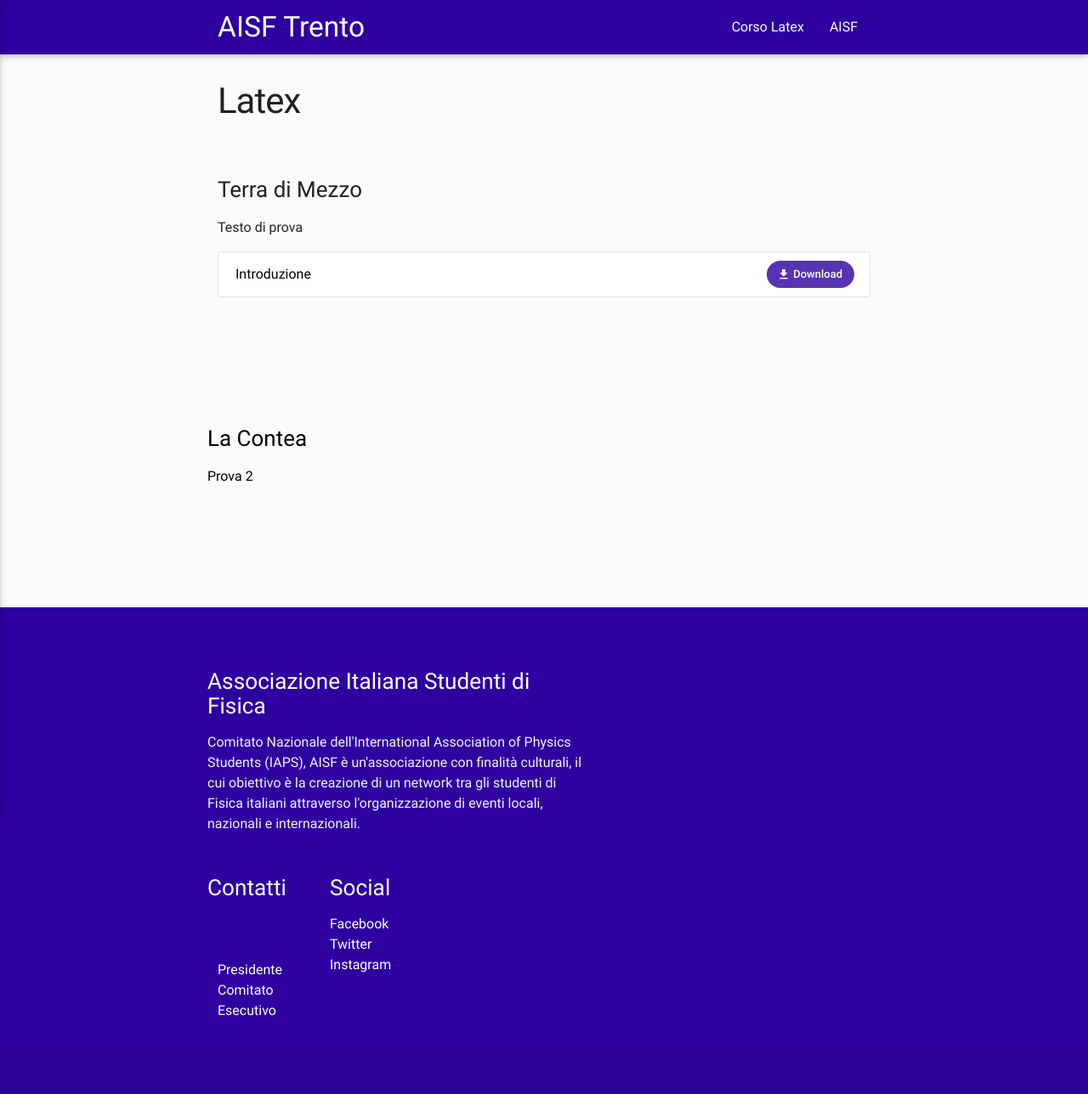
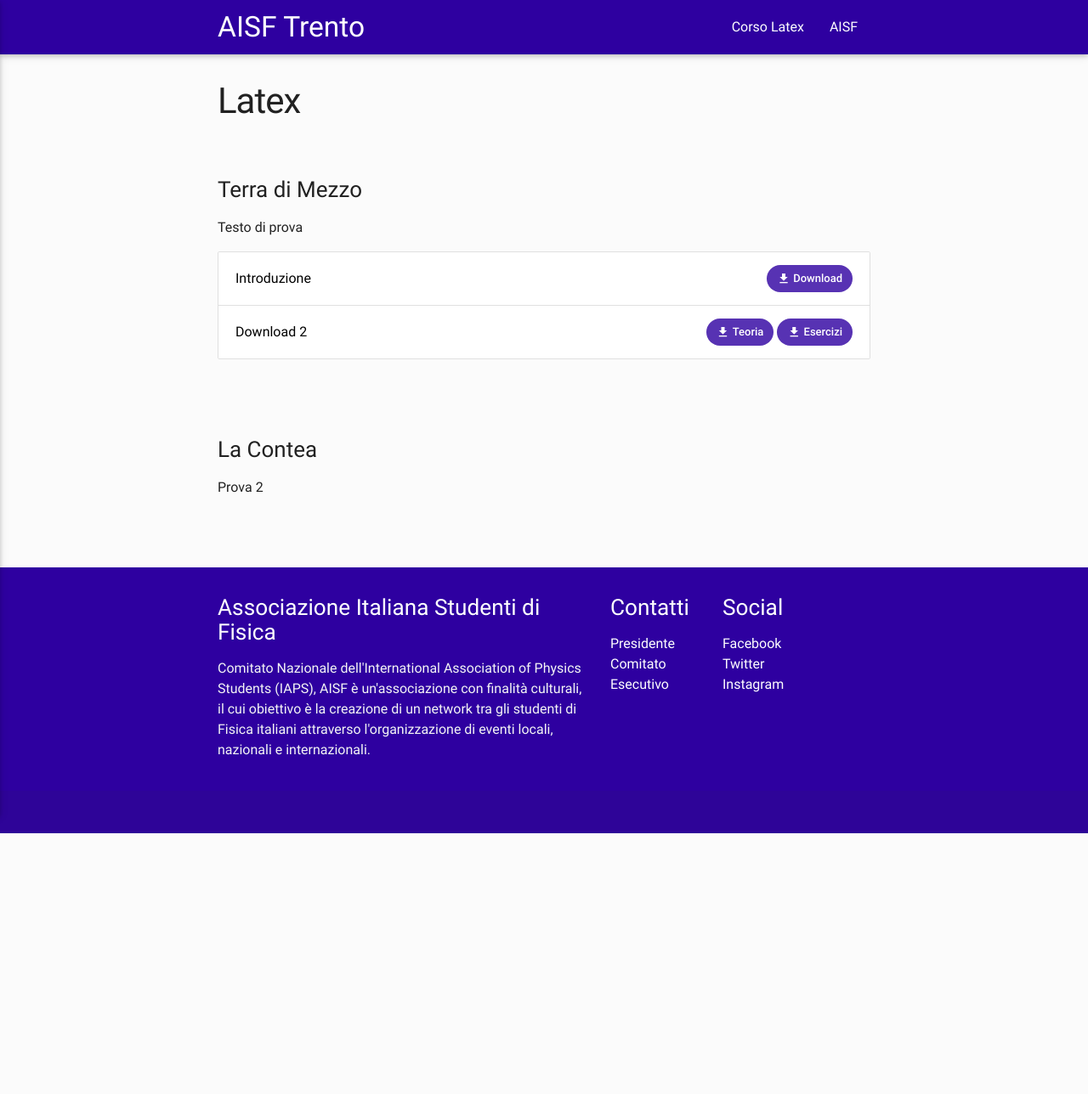
Before and after one commit to ai-sf/trento, a Jekyll site: the page built from latex.html, in a window 1280 px wide. Shown: the whole page at 85% size. Built offline with Jekyll 4.4.1, drawn with Linux system fonts in a browser that asks for light colours; nearby versions of some CDN libraries; after the commit the page ends 981 px from its top, so only the background shows below that.

Commit message:
Più downloads

```diff
--- a/latex.html
+++ b/latex.html
@@ -13,17 +13,27 @@
       {% if section.downloads %}
       <ul class="collection">
         {% for download in section.downloads %}
-        <a href="{{site.url}}/downloads/{{download.url}}" class="row valign-wrapper black-text collection-item"
-          style="display:flex; align-items: center;">
+        <li class="row valign-wrapper black-text collection-item">
+          {% assign width = download.urls | size | times: 2%}
+          <div class="col l{{12 | minus: width}} s12"> {{ download.testo}}</div>
+          {% if download%}
 
-          <div class="col s10">{{ download.testo}}</div>
-          <div class="col s2 right-align">
-            <div class="chip custom2 white-text" style="display: inline-flex; align-items: center; padding-right:1.1em">
-              <i class="material-icons" style="margin-right: 0.2em; font-size: 12pt">file_download</i> Download
-            </div>
+
+          <div class="col l{{width}} s12 right-align">
+            {% for file in download.urls %}
+
+            <a class="chip custom2 white-text" href="{{site.url}}/downloads/{{file.url}}"
+              style="display: inline-flex; align-items: center; margin:5px 0px;">
+              <i class="material-icons" style="margin-right: 0.2em; font-size: 12pt">file_download</i>
+              {{file.nome}}
+            </a>
+
+            {% endfor %}
           </div>
-          </li>
-          {% endfor %}
+
+          {% endif %}
+        </li>
+        {% endfor %}
       </ul>
       {% endif %}
     </div>
```
Also changed, not shown: _data/latex.yml (+9 -3 lines), 2 other files.
